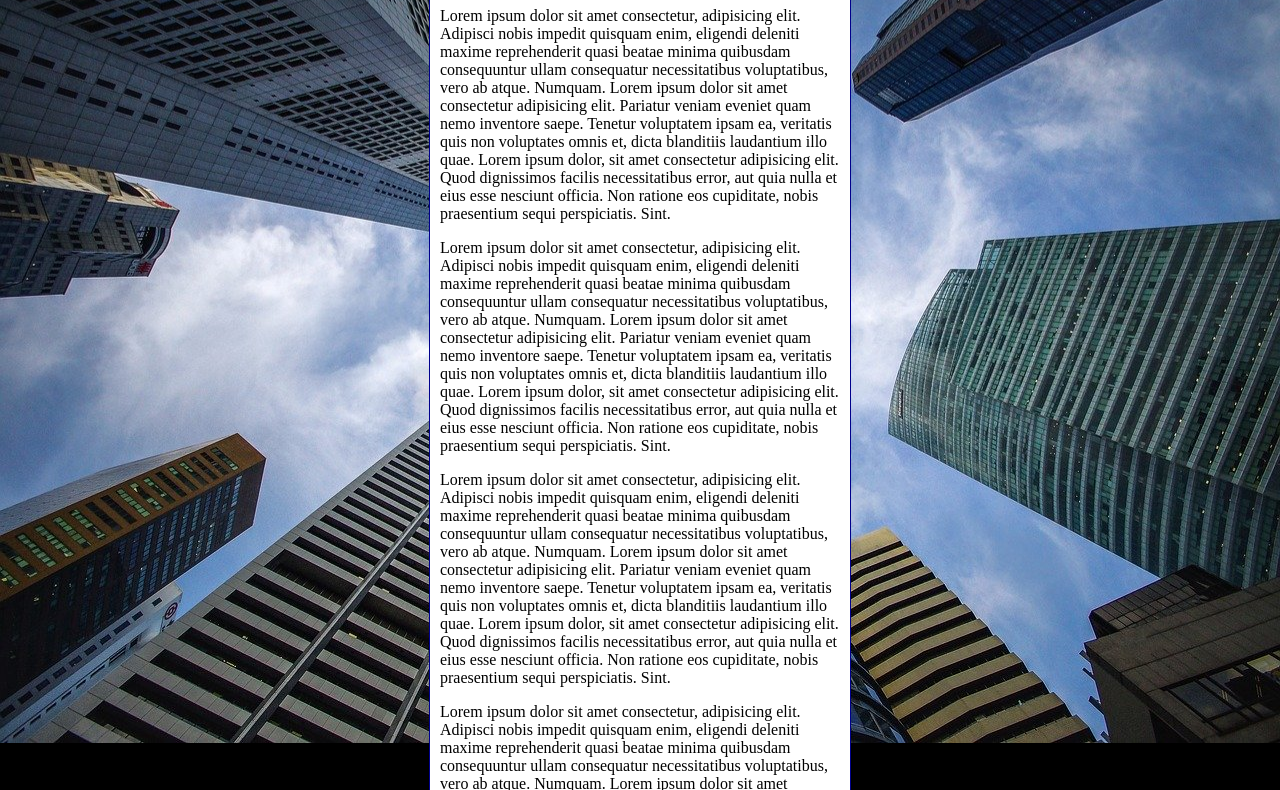
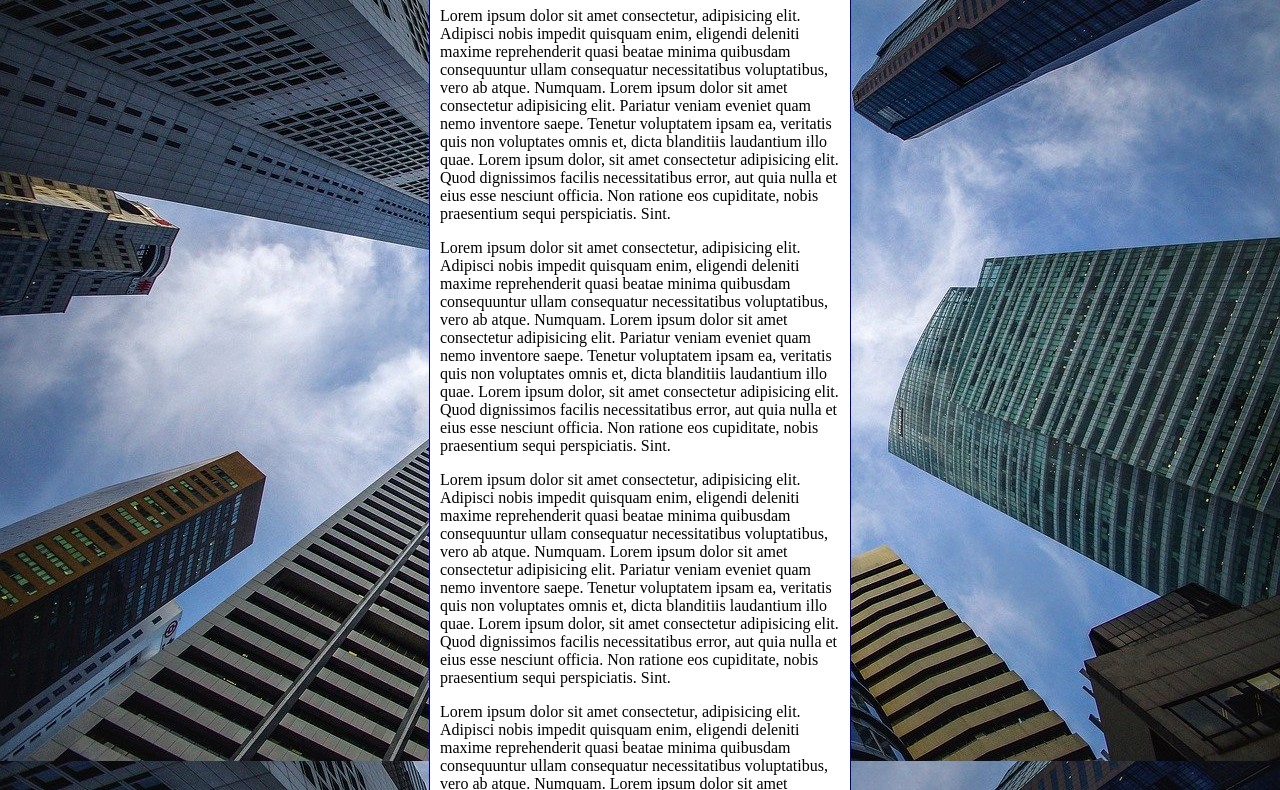
Before and after one commit to guilhermehcosta/html-css, a plain HTML site: page exercicios/ex022/fundo006.html in a window 1280 px wide. Shown: the part 92-882 px from the top of the page. Drawn offline with Linux system fonts and the light colour scheme.

Commit message:
Update fundo006.html

```diff
--- a/exercicios/ex022/fundo006.html
+++ b/exercicios/ex022/fundo006.html
@@ -4,21 +4,30 @@
     <meta charset="UTF-8">
     <meta name="viewport" content="width=device-width, initial-scale=1.0">
 
-    <title>Document</title>
+    <title>Fundo Fixo de Tela</title>
     <style>
 
         body {
             height: 100vh;
-            background-color: black;
+            /*background-color: black;
             background-image: url(imagens/wallpaper002.jpg);
             background-position: center center;
             background-repeat: no-repeat;
+            background-size: cover;
+            background-attachment: fixed;*/
+
+            /* Shorthand - background
+                color > imagem > position > repeat > [size] > attachment
+            */
+
+
+            background: black url('imagens/wallpaper002.jpg') center center no-repeat fixed;
             background-size: cover;
         }
 
         main {
             background-color: white;
-            width: 400px;
+            max-width: 400px;
             padding: 10px;
             margin: auto;
             border: 1px solid darkblue;
```
